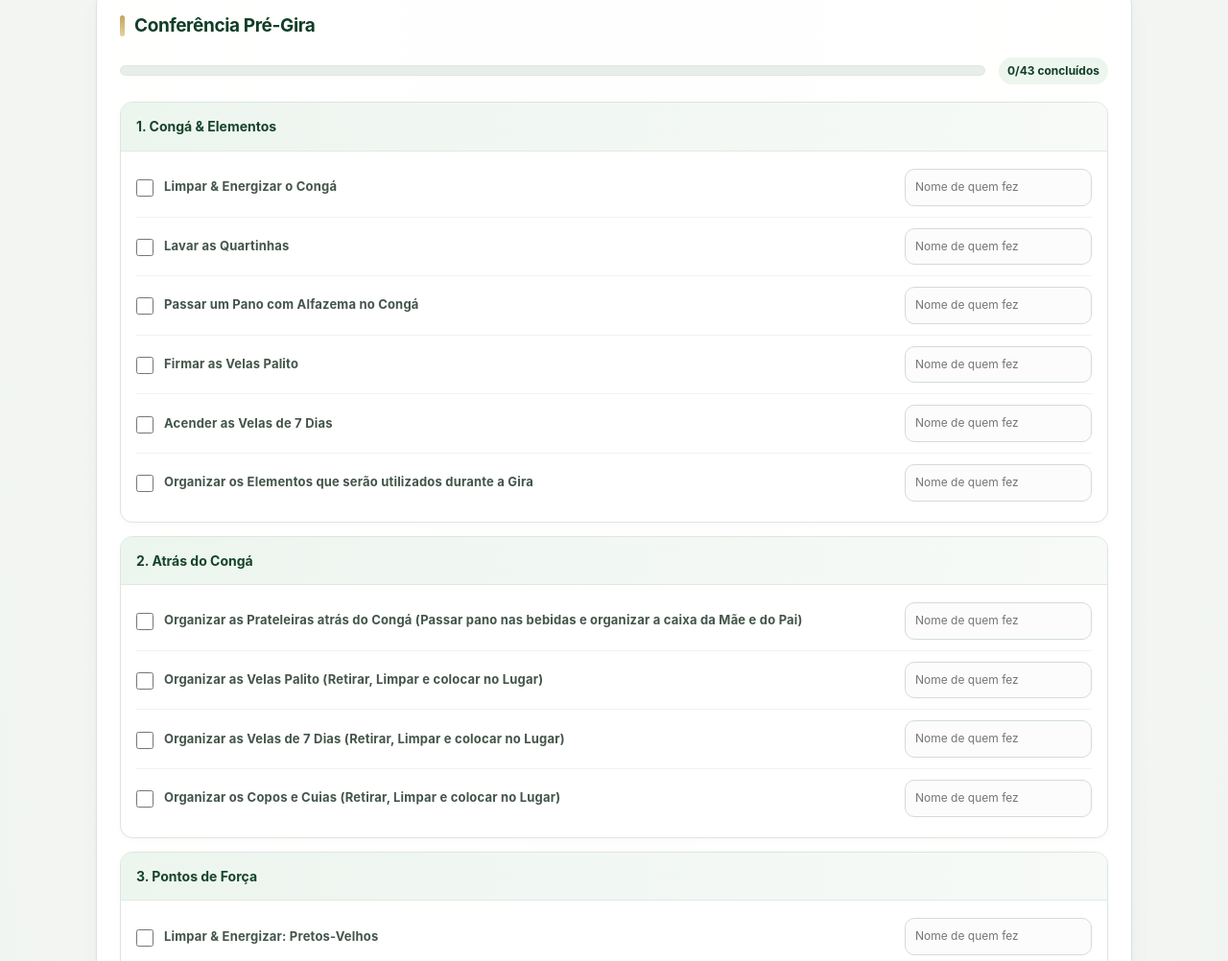
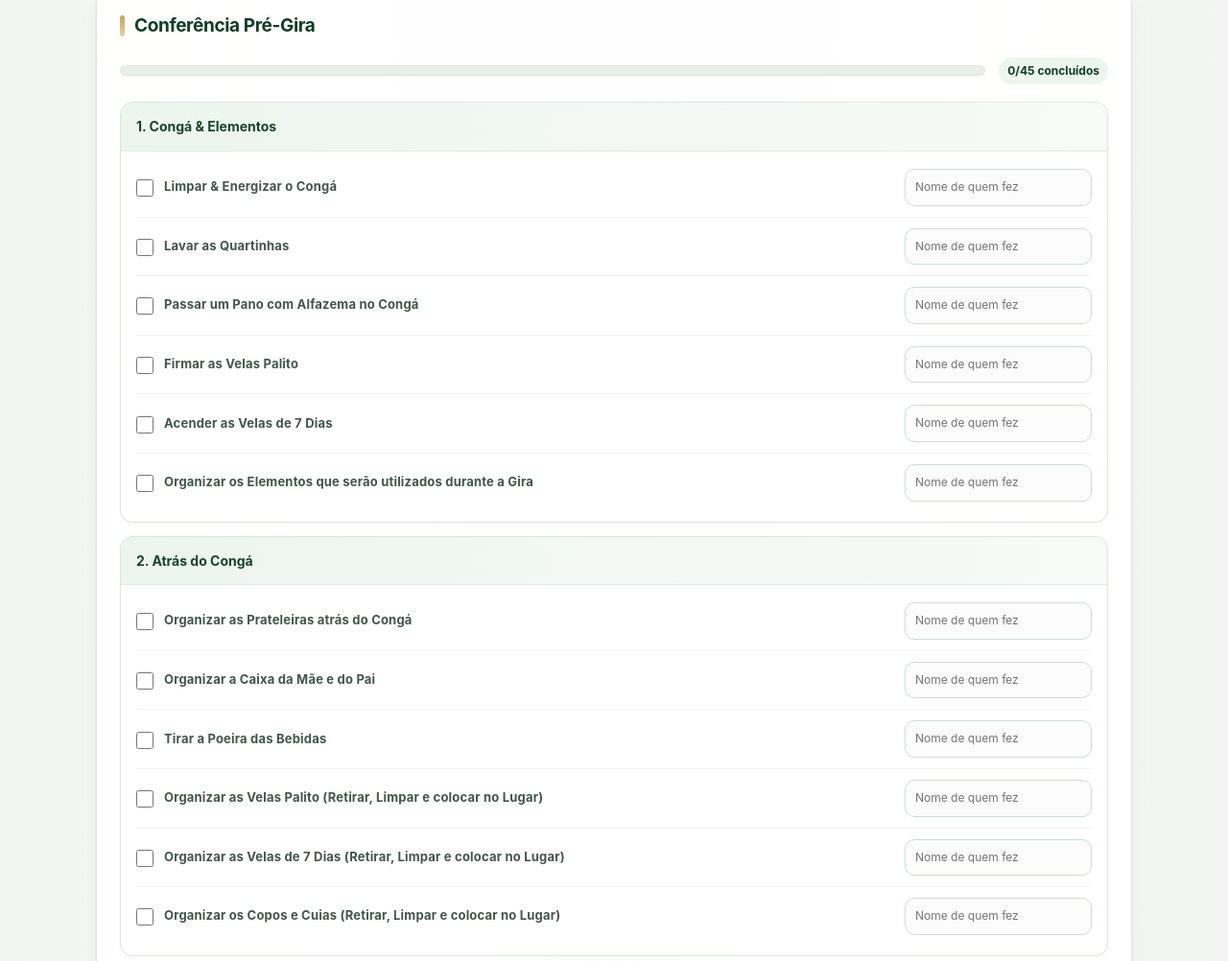
Before and after one commit to Tucuvori2026/Checklist-Tucuvori, a plain HTML site: page index.html in a window 1280 px wide. Shown: the part 703-1705 px from the top of the page at 96% size. Drawn offline with Linux system fonts and the light colour scheme; no server answers.

Commit message:
Update index.html

```diff
--- a/index.html
+++ b/index.html
@@ -237,7 +237,9 @@ const pre = [
     "Organizar os Elementos que serão utilizados durante a Gira"
   ]},
   {title:"2. Atrás do Congá",items:[
-    "Organizar as Prateleiras atrás do Congá (Passar pano nas bebidas e organizar a caixa da Mãe e do Pai)",
+    "Organizar as Prateleiras atrás do Congá",
+"Organizar a Caixa da Mãe e do Pai",
+"Tirar a Poeira das Bebidas",
     "Organizar as Velas Palito (Retirar, Limpar e colocar no Lugar)",
     "Organizar as Velas de 7 Dias (Retirar, Limpar e colocar no Lugar)",
     "Organizar os Copos e Cuias (Retirar, Limpar e colocar no Lugar)"
```
